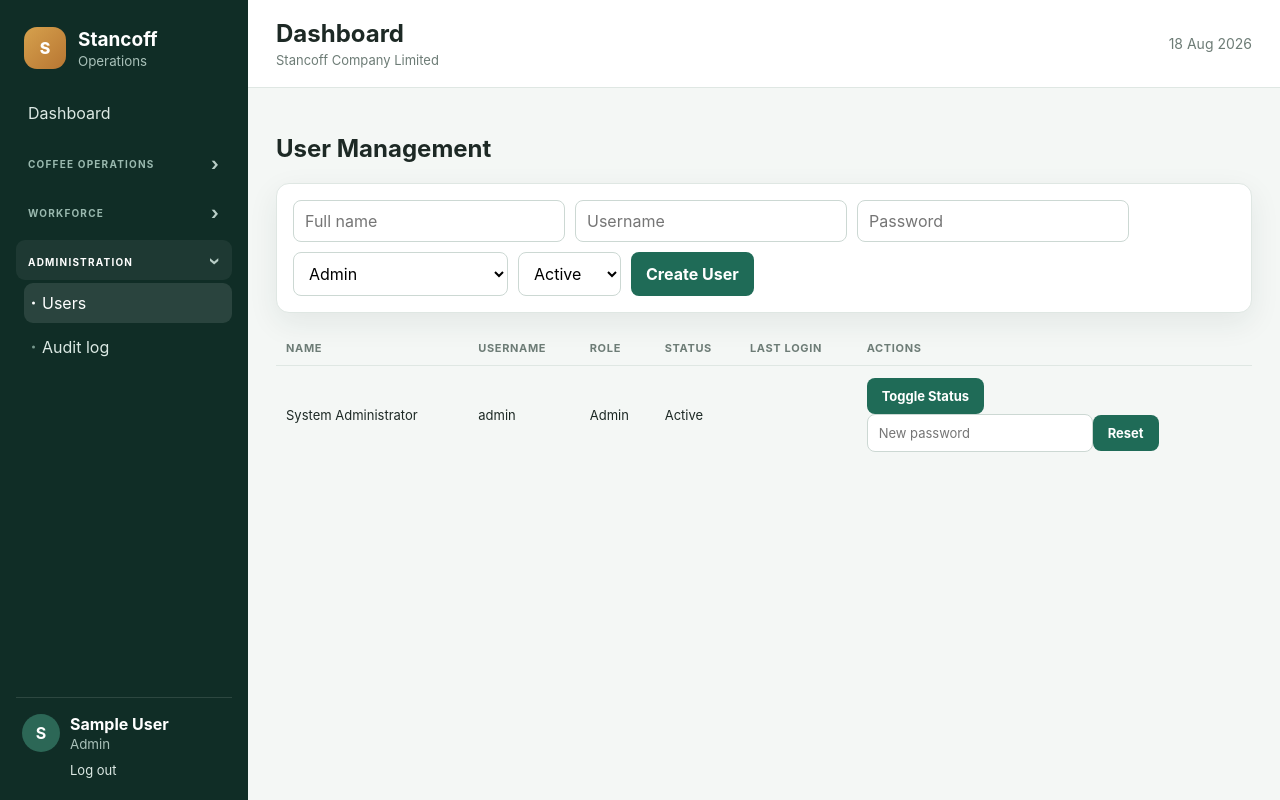
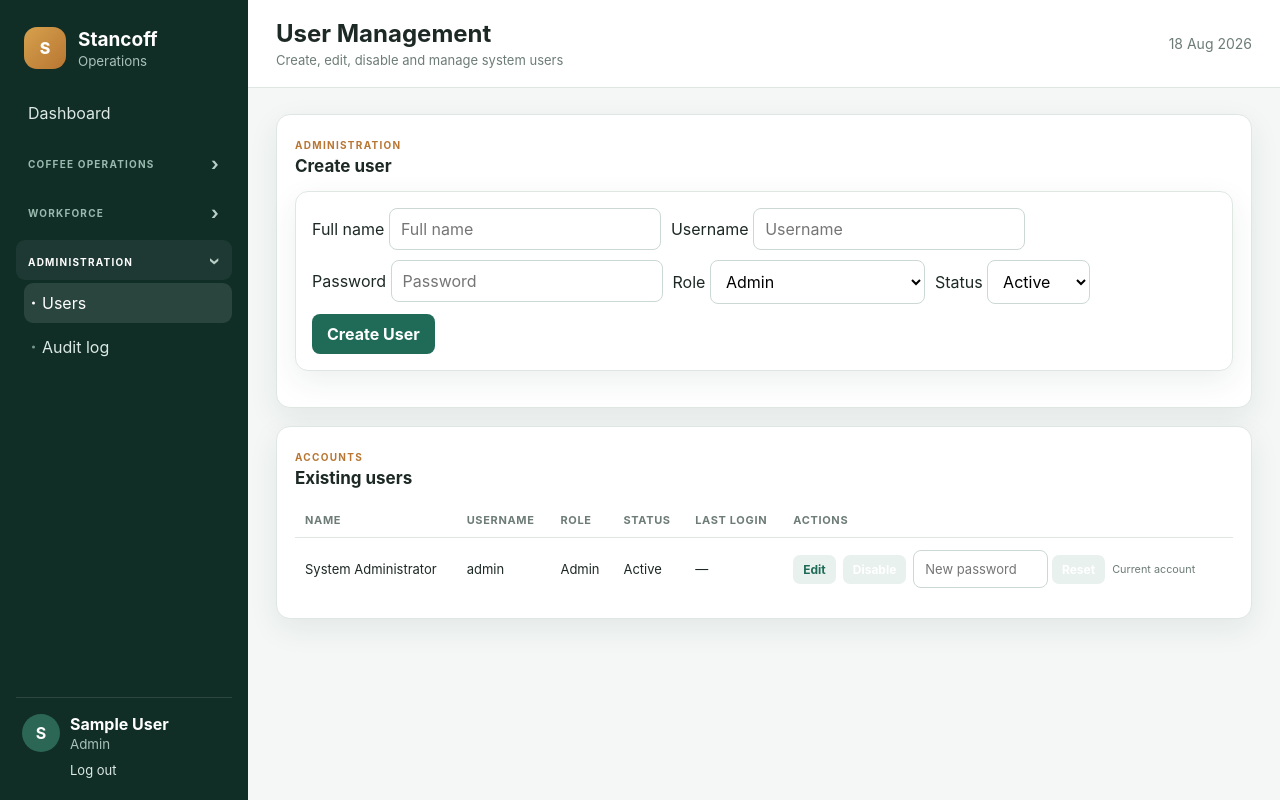
Before and after one commit to OBEDATULINDA/Stancoff, a Flask app: page /users in a window 1280 px wide. Run offline with Flask 3, Linux system fonts and the light colour scheme; the visitor is signed in with stand-in values (Sample User, id 1); data comes from the database, SQL or seed files in the repository; some libraries are stand-ins or nearby versions.

Commit message:
updated user edit button

```diff
--- a/static/style.css
+++ b/static/style.css
@@ -163,3 +163,5 @@ button,.primary-button{border:0;border-radius:8px;padding:10px 15px;background:v
 @media(max-width:650px){.cycle-date-grid{grid-template-columns:repeat(4,1fr)}.workforce-notice{grid-template-columns:1fr}}
 
 .advance-actions{display:flex;gap:8px;align-items:center;flex-wrap:wrap}.advance-actions form{display:flex;gap:6px;align-items:center;margin:0}.advance-actions input{max-width:130px}
+
+.user-actions{display:flex;gap:7px;align-items:center;flex-wrap:wrap}.user-actions form{margin:0}.user-actions input{max-width:135px}
--- a/templates/users.html
+++ b/templates/users.html
@@ -1,8 +1,108 @@
-{% extends "base.html" %}{% block content %}<h2>User Management</h2><form method=post class=form>
-<input name=full_name placeholder="Full name" required><input name=username placeholder=Username required><input type=password name=password placeholder=Password required>
-<select name=role>{% for r in roles %}<option>{{r}}</option>{% endfor %}</select><select name=status><option>Active</option><option>Inactive</option></select><button>Create User</button></form>
-<table><tr><th>Name</th><th>Username</th><th>Role</th><th>Status</th><th>Last Login</th><th>Actions</th></tr>{% for r in rows %}<tr>
-<td>{{r.full_name}}</td><td>{{r.username}}</td><td>{{r.role}}</td><td>{{r.status}}</td><td>{{r.last_login or ''}}</td><td>
-<form class=inline method=post action="/users/{{r.id}}/toggle"><button>Toggle Status</button></form>
-<form class=inline method=post action="/users/{{r.id}}/reset-password"><input type=password name=password placeholder="New password" required><button>Reset</button></form>
-</td></tr>{% endfor %}</table>{% endblock %}
+{% extends "base.html" %}
+{% block title %}User Management · Stancoff{% endblock %}
+{% block page_title %}User Management{% endblock %}
+{% block page_subtitle %}Create, edit, disable and manage system users{% endblock %}
+{% block content %}
+
+<section class="panel">
+  <div class="panel-heading">
+    <div>
+      <span class="eyebrow">Administration</span>
+      <h2>Create user</h2>
+    </div>
+  </div>
+
+  <form method="post" class="form">
+    <label>Full name
+      <input name="full_name" placeholder="Full name" required>
+    </label>
+
+    <label>Username
+      <input name="username" placeholder="Username" required>
+    </label>
+
+    <label>Password
+      <input type="password" name="password" placeholder="Password" required>
+    </label>
+
+    <label>Role
+      <select name="role">
+        {% for role in roles %}
+        <option>{{role}}</option>
+        {% endfor %}
+      </select>
+    </label>
+
+    <label>Status
+      <select name="status">
+        <option>Active</option>
+        <option>Inactive</option>
+      </select>
+    </label>
+
+    <button>Create User</button>
+  </form>
+</section>
+
+<section class="panel" style="margin-top:18px">
+  <div class="panel-heading">
+    <div>
+      <span class="eyebrow">Accounts</span>
+      <h2>Existing users</h2>
+    </div>
+  </div>
+
+  <div class="table-scroll">
+    <table>
+      <thead>
+        <tr>
+          <th>Name</th>
+          <th>Username</th>
+          <th>Role</th>
+          <th>Status</th>
+          <th>Last Login</th>
+          <th>Actions</th>
+        </tr>
+      </thead>
+      <tbody>
+      {% for r in rows %}
+        <tr>
+          <td>{{r.full_name}}</td>
+          <td>{{r.username}}</td>
+          <td>{{r.role}}</td>
+          <td>{{r.status}}</td>
+          <td>{{r.last_login or '—'}}</td>
+          <td>
+            <div class="user-actions">
+              <a class="small-button" href="{{ url_for('user_edit', id=r.id) }}">Edit</a>
+
+              <form class="inline" method="post" action="{{ url_for('user_toggle', id=r.id) }}">
+                <button class="small-button" type="submit">
+                  {% if r.status == 'Active' %}Disable{% else %}Enable{% endif %}
+                </button>
+              </form>
+
+              <form class="inline" method="post" action="{{ url_for('reset_password', id=r.id) }}">
+                <input type="password" name="password" placeholder="New password" required>
+                <button class="small-button" type="submit">Reset</button>
+              </form>
+
+              {% if r.id != session.get('user_id') %}
+              <form class="inline" method="post" action="{{ url_for('user_delete', id=r.id) }}"
+                    onsubmit="return confirm('Delete this user? If the user has system history, the account will be deactivated instead.');">
+                <button class="small-button danger" type="submit">Delete</button>
+              </form>
+              {% else %}
+              <small>Current account</small>
+              {% endif %}
+            </div>
+          </td>
+        </tr>
+      {% else %}
+        <tr><td colspan="6" class="empty">No users found.</td></tr>
+      {% endfor %}
+      </tbody>
+    </table>
+  </div>
+</section>
+{% endblock %}
```
Also changed, not shown: UPDATE_7_5_2_USER_BUTTONS_FIX.txt (added, +15 -0 lines).
